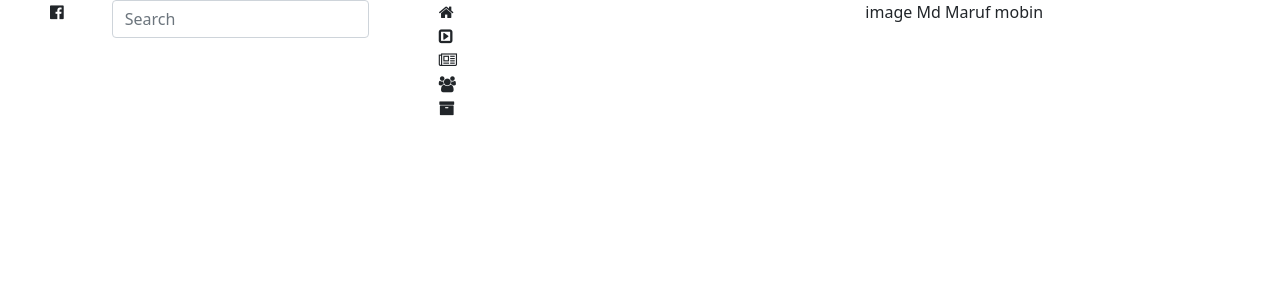
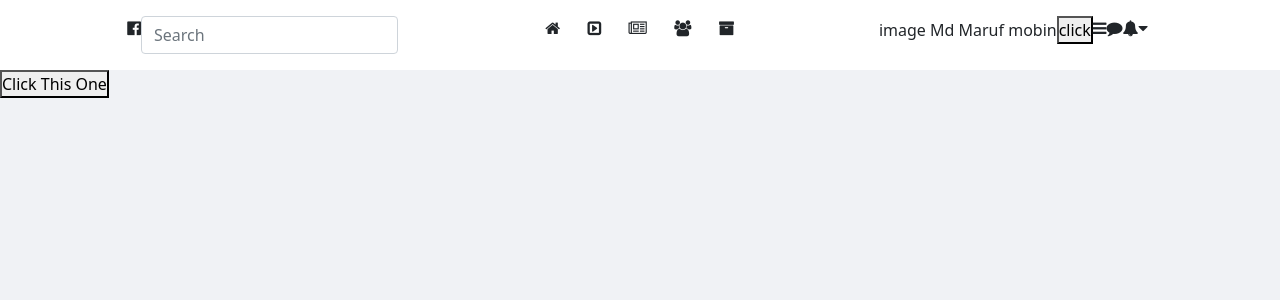
Before and after one commit to MarufMobin/chinaFacebook, a React (Create React App) app: page / in a window 1280 px wide. Shown: the top 300 px of the page. Built offline with nearby package versions, Linux system fonts and the light colour scheme.

Commit message:
post Modal Done

```diff
--- a/src/App.css
+++ b/src/App.css
@@ -4,5 +4,5 @@
 }
 
 body {
-    background-color: #f0f2f5;
+    background-color: #f0f2f5 !important;
 }
--- /dev/null
+++ b/src/components/Header/Header.css
@@ -0,0 +1,3 @@
+.nav-background {
+    background-color: rgb(255, 255, 255);
+}
--- a/src/components/Header/Header.jsx
+++ b/src/components/Header/Header.jsx
@@ -1,37 +1,50 @@
 import React from 'react';
+import "./Header.css"
 
 const Header = () => {
     return (
-        <div className='container-fluid'>
+        <div className='container-fluid nav-background py-3'>
             <div className="row">
-                <div className="col-4">
+                <div className="col-5">
                     <div className='d-flex justify-content-center '>
-                        <div className='me-5'>
-                            <i class="fa fa-facebook-official" aria-hidden="true"></i>
+                        <div className=''>
+                            <i className="fa fa-facebook-official" aria-hidden="true"></i>
                         </div>
                         <div>
-                            <form class="d-flex">
-                                <input class="form-control me-2" type="search" placeholder="Search" aria-label="Search" />
+                            <form className="d-flex">
+                                <input className="form-control me-2" type="search" placeholder="Search" aria-label="Search" />
                             </form>
                         </div>
                     </div>
                 </div>
-                <div className="col-4">
-                    <div><i class="fa fa-home" aria-hidden="true"></i></div>
-                    <div><i class="fa fa-caret-square-o-right" aria-hidden="true"></i></div>
-                    <div><i class="fa fa-newspaper-o" aria-hidden="true"></i></div>
-                    <div><i class="fa fa-users" aria-hidden="true"></i></div>
-                    <div><i class="fa fa-archive" aria-hidden="true"></i></div>
+                <div className="col-2">
+                   <div className='d-flex justify-content-between'>
+                    <div>
+                            <i className="fa fa-home" aria-hidden="true"></i></div>
+                        <div><i className="fa fa-caret-square-o-right" aria-hidden="true"></i></div>
+                        <div><i className="fa fa-newspaper-o" aria-hidden="true"></i></div>
+                        <div><i className="fa fa-users" aria-hidden="true"></i></div>
+                        <div><i className="fa fa-archive" aria-hidden="true"></i></div>
+                   </div>
                 </div>
-                <div className="col-4">
-                    <div>
+                <div className="col-5">
+                    <div className='d-flex justify-content-center px-5'>
+                        <div >
+                            <span>image Md Maruf mobin</span>
+                            <button>click </button>
+                        </div>
                         <div>
-                            <span>image Md Maruf mobin</span>
+                        <i className="fa fa-bars" aria-hidden="true"></i>
                         </div>
-                        <div></div>
-                        <div></div>
-                        <div></div>
-                        <div></div>
+                        <div>
+                        <i className="fa fa-comment" aria-hidden="true"></i>
+                        </div>
+                        <div>
+                        <i className="fa fa-bell" aria-hidden="true"></i>
+                        </div>
+                        <div>
+                        <i className="fa fa-caret-down" aria-hidden="true"></i>
+                        </div>
                     </div>
                 </div>
             </div>
--- /dev/null
+++ b/src/components/Modal/Modal.css
@@ -0,0 +1,15 @@
+.modal-background {
+    width: 100%;
+    height: 100vh;
+    position: fixed;
+    top: 0px;
+    background-color: #f3f3f4e0;
+    display: flex;
+    justify-content: center;
+    align-items: center;
+}
+
+.custom-card {
+    background-color: red;
+    padding: 40px;
+}
--- /dev/null
+++ b/src/components/Modal/Modal.jsx
@@ -0,0 +1,25 @@
+import React from 'react';
+import './Modal.css'
+
+const Modal = ({modalOpen}) => {
+
+    return (
+       <div className='modal-background'>
+          <div className='container'>
+                <div className="row">
+                    <div className="col-6 mx-auto">
+                        <div className='custom-card'>
+                            <form action="">
+                                <input type="text" />
+                                <input type="text" />
+                                <button onClick={modalOpen}>Close</button>
+                            </form>
+                        </div>
+                    </div>
+                </div>
+          </div>
+        </div>
+    );
+};
+
+export default Modal;
--- a/src/pages/home/Home.jsx
+++ b/src/pages/home/Home.jsx
@@ -1,9 +1,21 @@
-import React from 'react';
+import React,{useState} from 'react';
 import Comments from '../../components/Comments/Comments';
+import Modal from '../../components/Modal/Modal';
+
 
 const Home = () => {
+    const [ modalStatus , setModalStatus ] = useState(false)
+    const modalOpen = () =>{
+        setModalStatus(!modalStatus)
+    }
     return (
         <div>
+            <div>
+                <button onClick={modalOpen}>Click This One </button>
+                {
+                    modalStatus && <Modal modalOpen={modalOpen} />
+                }
+            </div>
             <Comments currentUserId="1" />
         </div>
     );
```
